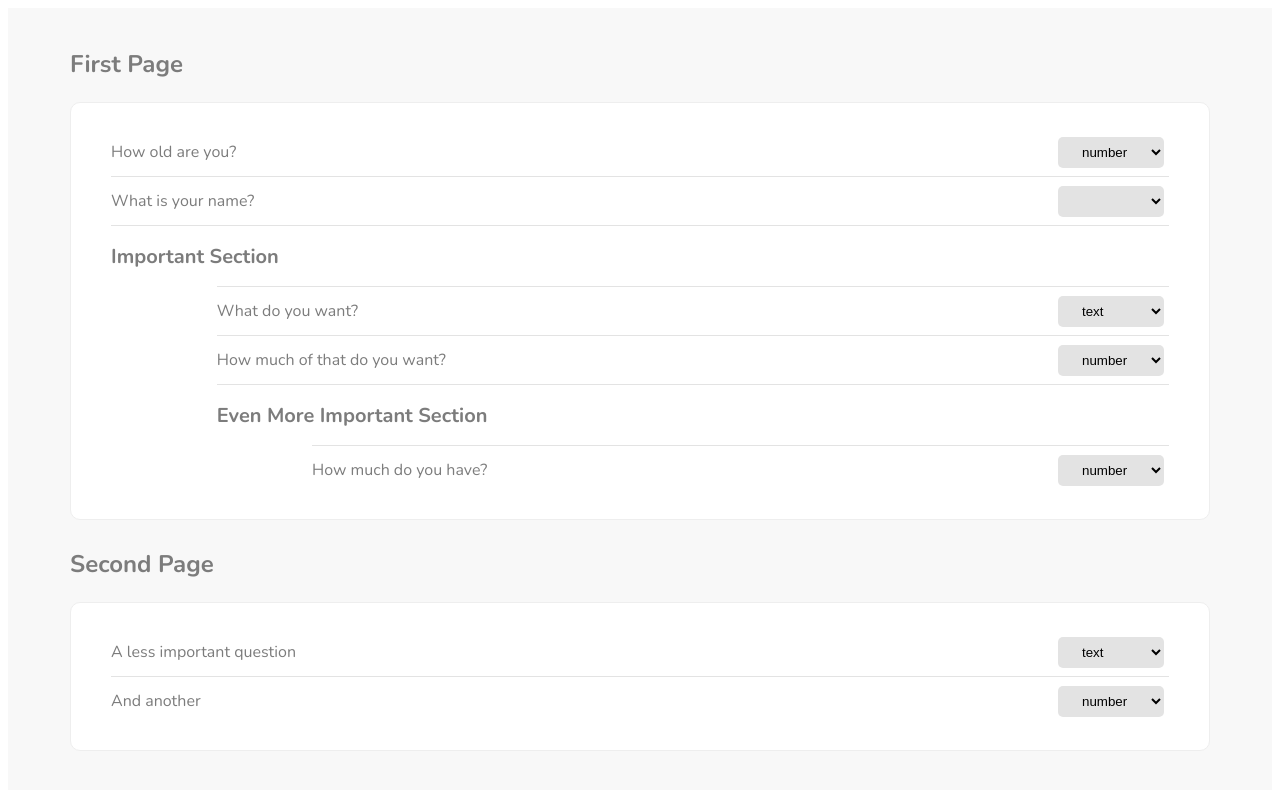
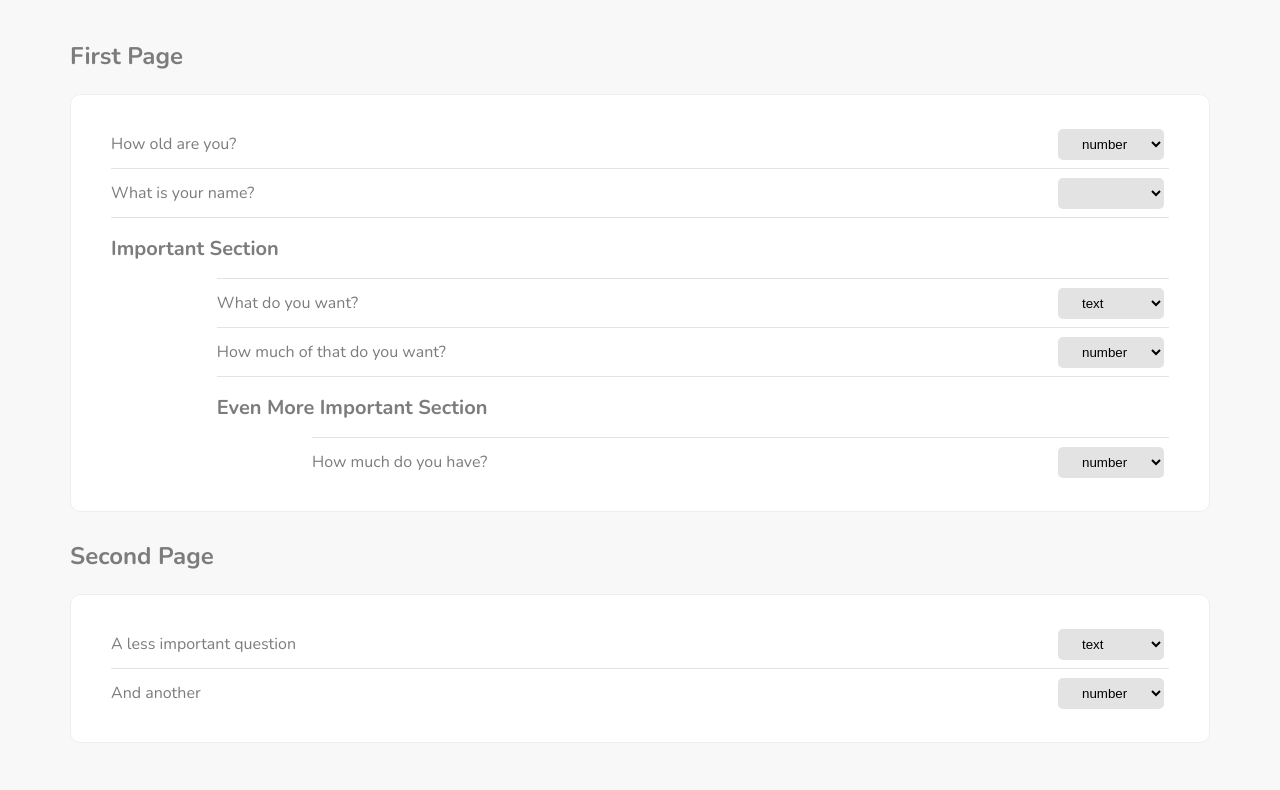
Before and after one commit to GlassEyeStudio/spa_form_builder, a Vue app: page / in a window 1280 px wide. Shown: the top 790 px of the page. Built offline with nearby package versions, Linux system fonts and the light colour scheme.

Commit message:
Fixed: root elements sizes

```diff
--- a/src/App.vue
+++ b/src/App.vue
@@ -22,6 +22,11 @@
 <style lang="scss">
   @import url("https://fonts.googleapis.com/css2?family=Nunito:wght@400;700&display=swap");
 
+  body,
+  html {
+    padding: 0;
+    margin: 0;
+  }
   #app {
     font-family: "Nunito", Avenir, Helvetica, Arial, sans-serif;
     -webkit-font-smoothing: antialiased;
@@ -30,6 +35,6 @@
     color: #7c7c7c;
     background: #f8f8f8;
     height: 100%;
-    min-height: 100vh;
+    min-height: calc(100vh - 80px);
   }
 </style>
```
